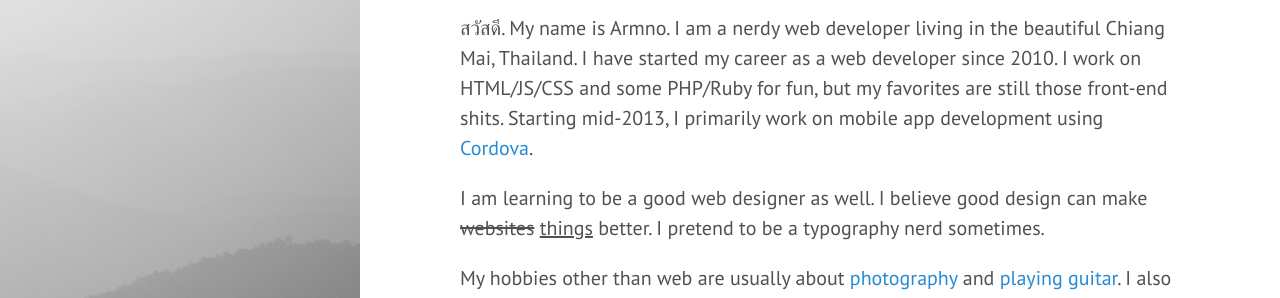
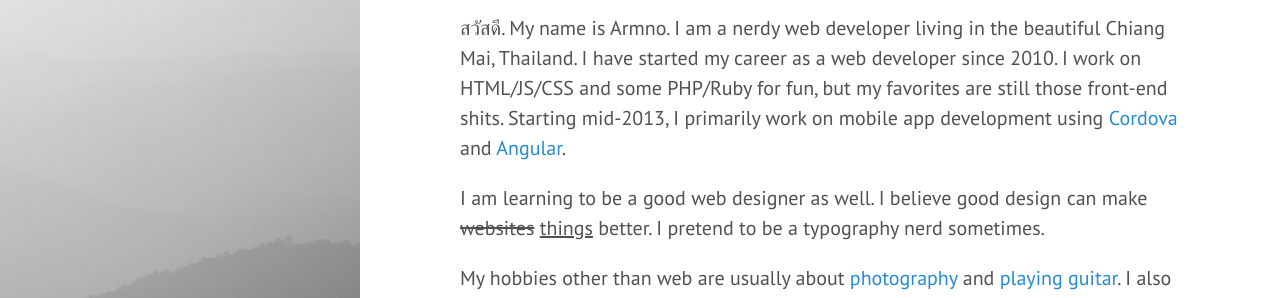
Before and after one commit to armno/armno.github.io, a Jekyll site: the page built from about/index.md, in a window 1280 px wide and 1032 px high. Shown: the part 199-497 px from the top of the window. Built offline with Jekyll 4.4.1, drawn with Linux system fonts in a browser that asks for light colours.

Commit message:
add angularjs link in about page

```diff
--- a/about/index.md
+++ b/about/index.md
@@ -6,7 +6,7 @@ description: สวัสดี My name is Armno. I am a web developer living in
 
 > TL;DR &ndash; #javascript #css #mobileweb #perfmatters #cordova
 
-สวัสดี. My name is Armno. I am a nerdy web developer living in the beautiful Chiang Mai, Thailand. I have started my career as a web developer since 2010. I work on HTML/JS/CSS and some PHP/Ruby for fun, but my favorites are still those front-end shits. Starting mid-2013, I primarily work on mobile app development using [Cordova][cordova].
+สวัสดี. My name is Armno. I am a nerdy web developer living in the beautiful Chiang Mai, Thailand. I have started my career as a web developer since 2010. I work on HTML/JS/CSS and some PHP/Ruby for fun, but my favorites are still those front-end shits. Starting mid-2013, I primarily work on mobile app development using [Cordova][cordova] and [Angular][angular].
 
 I am learning to be a good web designer as well. I believe good design can make <del>websites</del> <ins>things</ins> better. I pretend to be a typography nerd sometimes.
 
@@ -35,3 +35,4 @@ Built with [Jekyll][jekyll] and [Hyde][hyde]. Hosted on [Github Pages][github-pa
 [hyde]: http://hyde.getpoole.com/
 [github-pages]: http://pages.github.com
 [repo]: https://github.com/armno/armno.github.io
+[angular]: https://angularjs.org
```
